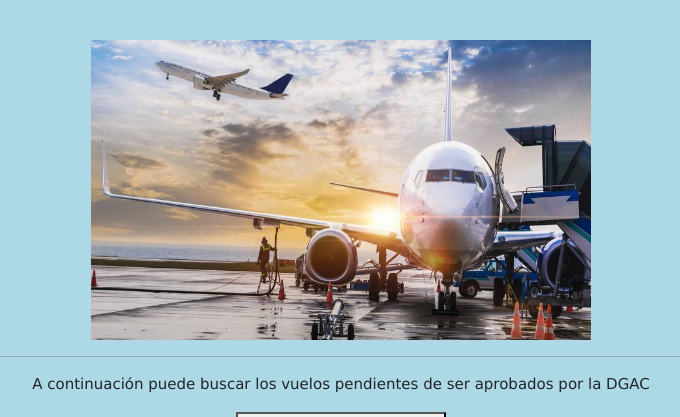
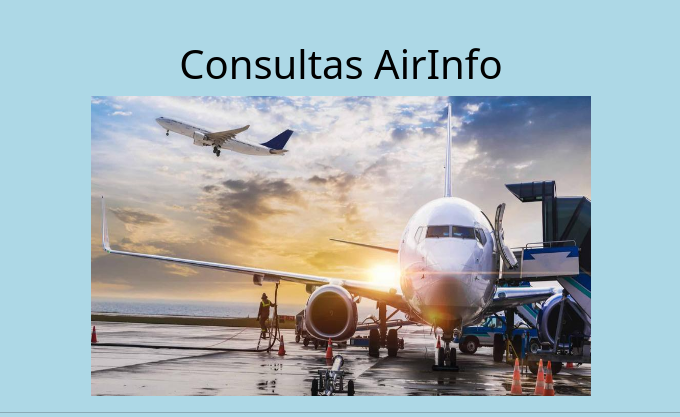
Before and after one commit to Jpuc1143/Proyecto-IIC2413-23, a PHP site: page / in a window 1280 px wide. Shown: the part 56-473 px from the top of the page, without its empty margins (299-979 px from the left). Run offline with PHP 8.4, Linux system fonts and the light colour scheme.

Commit message:
commit index

```diff
--- a/Sites/index.php
+++ b/Sites/index.php
@@ -1,5 +1,7 @@
 <?php include("header.html") ?>
-
+<body>
+	<h1>Consultas AirInfo</h1>
+</body>
 <div align="center">
   <img src = "avion.jpg" height="300" width="500">
 </div>
```
